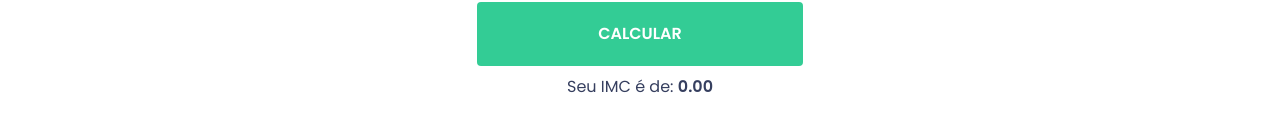
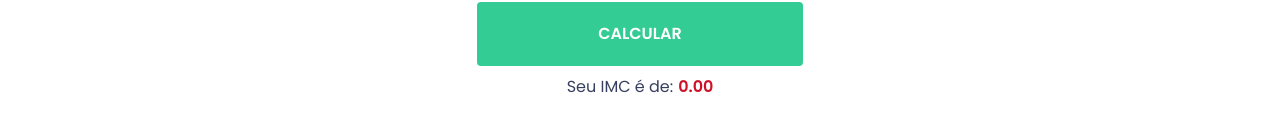
Before and after one commit to marrcelosantana/imc-react, a React (Create React App) app: page / in a window 1280 px wide. Shown: the part 430-562 px from the top of the page. Built offline with nearby package versions, Linux system fonts and the light colour scheme.

Commit message:
dinamic colors

```diff
--- a/src/components/HomePage/index.tsx
+++ b/src/components/HomePage/index.tsx
@@ -12,7 +12,7 @@ export function HomePage() {
     const imc = peso / (altura * altura);
 
     if (imc < 18.5) {
-      toast("MAGREZA!", { icon: "🤚", duration: 5000 });
+      toast("ABAIXO DO PESO!", { icon: "🤚", duration: 5000 });
     } else if (imc >= 18.5 && imc <= 24.9) {
       toast.success("NORMAL!", { duration: 5000 });
     } else if (imc >= 25 && imc <= 29.9) {
@@ -55,7 +55,10 @@ export function HomePage() {
       </button>
       <Toaster />
       <p id="res">
-        Seu IMC é de: <strong>{imc.toFixed(2)}</strong>
+        Seu IMC é de:
+        <span className={ imc >= 18.5 && imc <= 24.9 ? "resSuccess" : "resDanger" }>
+          {imc.toFixed(2)}
+        </span>
       </p>
     </Container>
   );
--- a/src/components/HomePage/styles.ts
+++ b/src/components/HomePage/styles.ts
@@ -41,8 +41,22 @@ export const Container = styled.form`
   p {
     color: var(--text-title);
     margin-top: 0.5rem;
+
+    span{
+      font-weight: bold;
+      margin-left: 5px;
+    }
+
+  }
+  .resDanger{
+    color: #ce1126;
+  }
+
+  .resSuccess{
+    color: #32b447;
   }
 `;
+
 
 export const InputsContainer = styled.div`
   display: flex;
```
